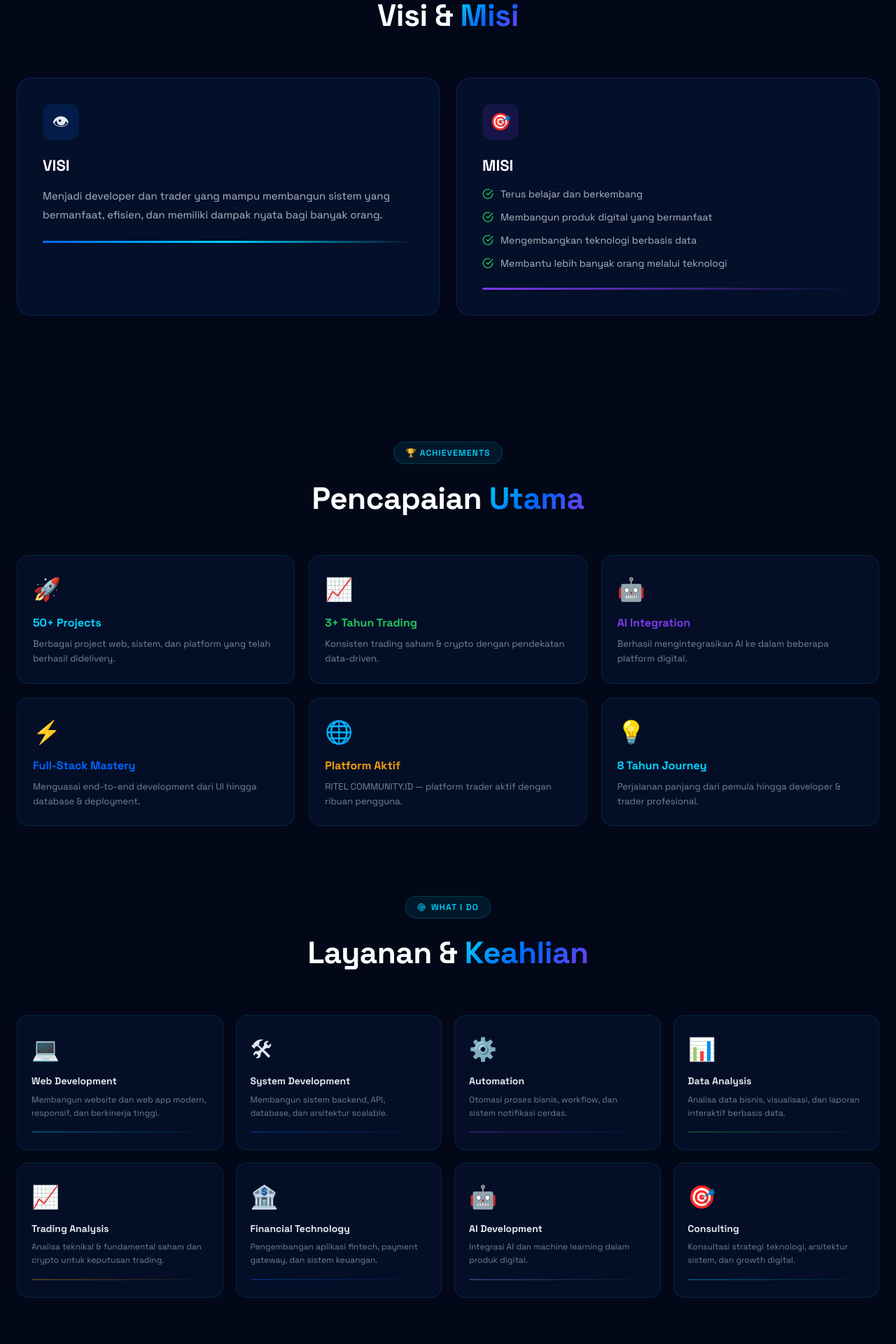
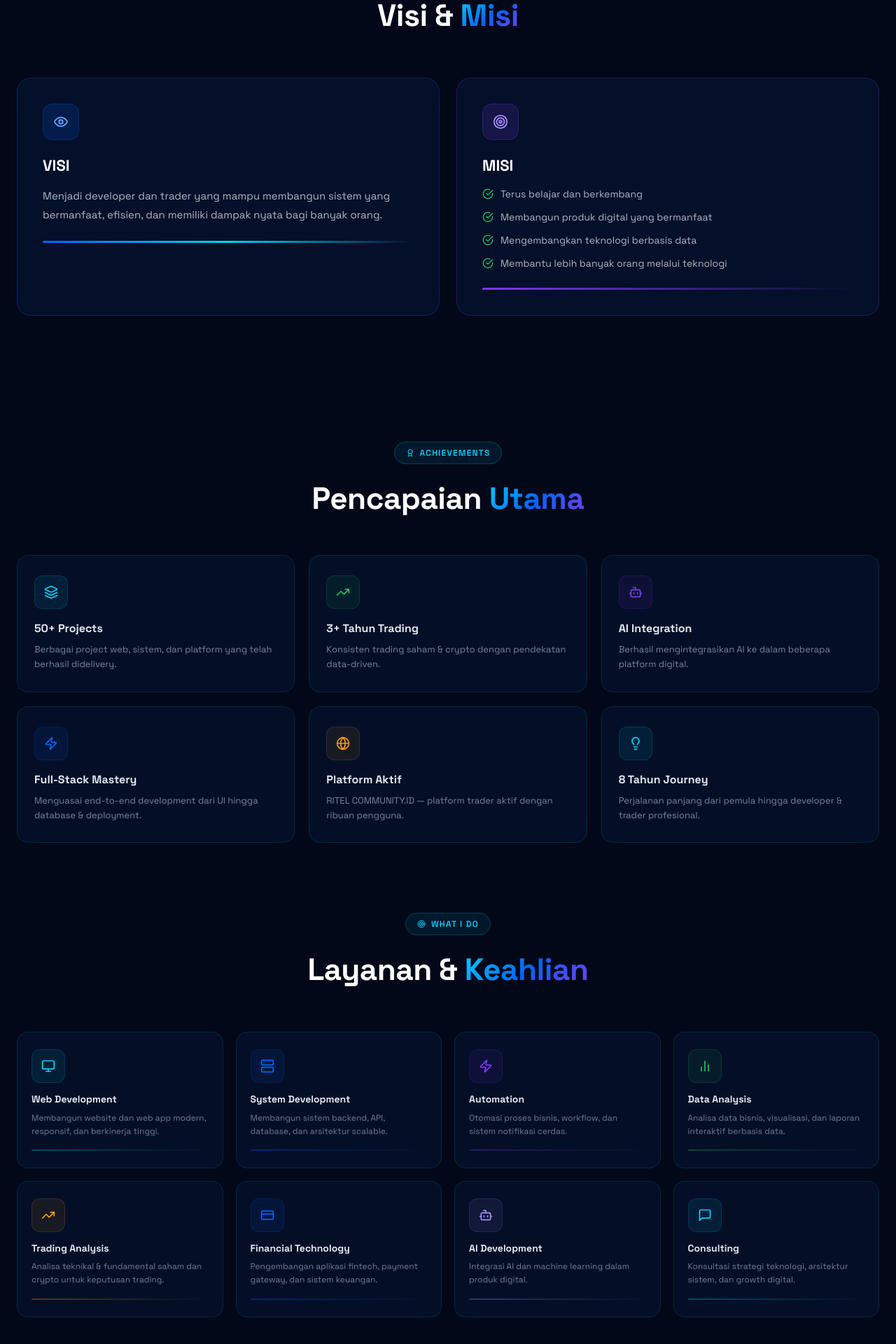
Before and after one commit to pediaboy/portofoliothoriq, a Next.js app: page / in a window 1280 px wide. Shown: the part 4808-6728 px from the top of the page at 70% size. Built offline with nearby package versions, Linux system fonts and the light colour scheme.

Commit message:
refactor: replace all emoji with lucide icons

```diff
--- a/app/sections/MarketSection.tsx
+++ b/app/sections/MarketSection.tsx
@@ -1,12 +1,12 @@
 'use client'
-import { useEffect, useRef, useState } from 'react'
-import { Eye, Target, CheckCircle } from 'lucide-react'
+import { useRef, useState, useEffect } from 'react'
+import { Eye, Target, CheckCircle, Monitor, Server, Zap, BarChart2, TrendingUp, CreditCard, Bot, MessageSquare, Award, Globe, Lightbulb, Layers, Clock } from 'lucide-react'
 
 function useReveal() {
   const ref = useRef<HTMLDivElement>(null)
   const [visible, setVisible] = useState(false)
   useEffect(() => {
-    const obs = new IntersectionObserver(([e]) => { if (e.isIntersecting) { setVisible(true); obs.disconnect() } }, { threshold: 0.1 })
+    const obs = new IntersectionObserver(([e]) => { if (e.isIntersecting) { setVisible(true); obs.disconnect() } }, { threshold: 0.08 })
     if (ref.current) obs.observe(ref.current)
     return () => obs.disconnect()
   }, [])
@@ -14,26 +14,35 @@ function useReveal() {
 }
 
 const services = [
-  { title: 'Web Development', icon: '💻', desc: 'Membangun website dan web app modern, responsif, dan berkinerja tinggi.', color: '#00d4ff' },
-  { title: 'System Development', icon: '🛠', desc: 'Membangun sistem backend, API, database, dan arsitektur scalable.', color: '#0066ff' },
-  { title: 'Automation', icon: '⚙️', desc: 'Otomasi proses bisnis, workflow, dan sistem notifikasi cerdas.', color: '#7c3aed' },
-  { title: 'Data Analysis', icon: '📊', desc: 'Analisa data bisnis, visualisasi, dan laporan interaktif berbasis data.', color: '#22c55e' },
-  { title: 'Trading Analysis', icon: '📈', desc: 'Analisa teknikal & fundamental saham dan crypto untuk keputusan trading.', color: '#f59e0b' },
-  { title: 'Financial Technology', icon: '🏦', desc: 'Pengembangan aplikasi fintech, payment gateway, dan sistem keuangan.', color: '#0066ff' },
-  { title: 'AI Development', icon: '🤖', desc: 'Integrasi AI dan machine learning dalam produk digital.', color: '#a78bfa' },
-  { title: 'Consulting', icon: '🎯', desc: 'Konsultasi strategi teknologi, arsitektur sistem, dan growth digital.', color: '#00d4ff' },
+  { title: 'Web Development', icon: <Monitor size={20} />, desc: 'Membangun website dan web app modern, responsif, dan berkinerja tinggi.', color: '#00d4ff' },
+  { title: 'System Development', icon: <Server size={20} />, desc: 'Membangun sistem backend, API, database, dan arsitektur scalable.', color: '#0066ff' },
+  { title: 'Automation', icon: <Zap size={20} />, desc: 'Otomasi proses bisnis, workflow, dan sistem notifikasi cerdas.', color: '#7c3aed' },
+  { title: 'Data Analysis', icon: <BarChart2 size={20} />, desc: 'Analisa data bisnis, visualisasi, dan laporan interaktif berbasis data.', color: '#22c55e' },
+  { title: 'Trading Analysis', icon: <TrendingUp size={20} />, desc: 'Analisa teknikal & fundamental saham dan crypto untuk keputusan trading.', color: '#f59e0b' },
+  { title: 'Financial Technology', icon: <CreditCard size={20} />, desc: 'Pengembangan aplikasi fintech, payment gateway, dan sistem keuangan.', color: '#0066ff' },
+  { title: 'AI Development', icon: <Bot size={20} />, desc: 'Integrasi AI dan machine learning dalam produk digital.', color: '#a78bfa' },
+  { title: 'Consulting', icon: <MessageSquare size={20} />, desc: 'Konsultasi strategi teknologi, arsitektur sistem, dan growth digital.', color: '#00d4ff' },
+]
+
+const achievements = [
+  { icon: <Layers size={20} />, title: '50+ Projects', desc: 'Berbagai project web, sistem, dan platform yang telah berhasil didelivery.', color: '#00d4ff' },
+  { icon: <TrendingUp size={20} />, title: '3+ Tahun Trading', desc: 'Konsisten trading saham & crypto dengan pendekatan data-driven.', color: '#22c55e' },
+  { icon: <Bot size={20} />, title: 'AI Integration', desc: 'Berhasil mengintegrasikan AI ke dalam beberapa platform digital.', color: '#7c3aed' },
+  { icon: <Zap size={20} />, title: 'Full-Stack Mastery', desc: 'Menguasai end-to-end development dari UI hingga database & deployment.', color: '#0066ff' },
+  { icon: <Globe size={20} />, title: 'Platform Aktif', desc: 'RITEL COMMUNITY.ID — platform trader aktif dengan ribuan pengguna.', color: '#f59e0b' },
+  { icon: <Lightbulb size={20} />, title: '8 Tahun Journey', desc: 'Perjalanan panjang dari pemula hingga developer & trader profesional.', color: '#00d4ff' },
+]
+
+const missions = [
+  'Terus belajar dan berkembang',
+  'Membangun produk digital yang bermanfaat',
+  'Mengembangkan teknologi berbasis data',
+  'Membantu lebih banyak orang melalui teknologi',
 ]
 
 export default function MarketSection() {
   const { ref, visible } = useReveal()
   const [hovered, setHovered] = useState<number | null>(null)
-
-  const missions = [
-    'Terus belajar dan berkembang',
-    'Membangun produk digital yang bermanfaat',
-    'Mengembangkan teknologi berbasis data',
-    'Membantu lebih banyak orang melalui teknologi',
-  ]
 
   return (
     <>
@@ -41,7 +50,9 @@ export default function MarketSection() {
       <section id="vision" ref={ref} style={{ padding: '100px 24px', position: 'relative' }}>
         <div style={{ maxWidth: 1280, margin: '0 auto' }}>
           <div style={{ textAlign: 'center', marginBottom: 56, opacity: visible ? 1 : 0, transform: visible ? 'none' : 'translateY(24px)', transition: 'all 0.7s ease' }}>
-            <div className="section-label" style={{ display: 'inline-flex', justifyContent: 'center' }}><Eye size={12} /> Vision & Mission</div>
+            <div className="section-label" style={{ display: 'inline-flex', justifyContent: 'center' }}>
+              <Eye size={12} /> Vision & Mission
+            </div>
             <h2 style={{ fontSize: 'clamp(28px,4vw,44px)', fontWeight: 800, color: '#fff', letterSpacing: '-0.5px' }}>
               Visi & <span className="gradient-text">Misi</span>
             </h2>
@@ -50,7 +61,9 @@ export default function MarketSection() {
           <div style={{ display: 'grid', gridTemplateColumns: '1fr 1fr', gap: 24, marginBottom: 80 }} className="vm-grid">
             {/* Vision */}
             <div style={{ background: 'rgba(7,20,51,0.65)', border: '1px solid rgba(0,102,255,0.25)', borderRadius: 20, padding: 36, backdropFilter: 'blur(24px)', opacity: visible ? 1 : 0, transform: visible ? 'none' : 'translateX(-24px)', transition: 'all 0.8s ease 0.1s' }}>
-              <div style={{ width: 52, height: 52, borderRadius: 14, background: 'rgba(0,102,255,0.15)', display: 'flex', alignItems: 'center', justifyContent: 'center', fontSize: 24, marginBottom: 20 }}>👁</div>
+              <div style={{ width: 52, height: 52, borderRadius: 14, background: 'rgba(0,102,255,0.15)', border: '1px solid rgba(0,102,255,0.25)', display: 'flex', alignItems: 'center', justifyContent: 'center', color: '#60a5fa', marginBottom: 20 }}>
+                <Eye size={22} />
+              </div>
               <h3 style={{ fontSize: 22, fontWeight: 700, color: '#fff', marginBottom: 14 }}>VISI</h3>
               <p style={{ fontSize: 15, lineHeight: 1.75, color: 'rgba(203,213,225,0.85)' }}>
                 Menjadi developer dan trader yang mampu membangun sistem yang bermanfaat, efisien, dan memiliki dampak nyata bagi banyak orang.
@@ -60,7 +73,9 @@ export default function MarketSection() {
 
             {/* Mission */}
             <div style={{ background: 'rgba(7,20,51,0.65)', border: '1px solid rgba(124,58,237,0.25)', borderRadius: 20, padding: 36, backdropFilter: 'blur(24px)', opacity: visible ? 1 : 0, transform: visible ? 'none' : 'translateX(24px)', transition: 'all 0.8s ease 0.2s' }}>
-              <div style={{ width: 52, height: 52, borderRadius: 14, background: 'rgba(124,58,237,0.15)', display: 'flex', alignItems: 'center', justifyContent: 'center', fontSize: 24, marginBottom: 20 }}>🎯</div>
+              <div style={{ width: 52, height: 52, borderRadius: 14, background: 'rgba(124,58,237,0.15)', border: '1px solid rgba(124,58,237,0.25)', display: 'flex', alignItems: 'center', justifyContent: 'center', color: '#a78bfa', marginBottom: 20 }}>
+                <Target size={22} />
+              </div>
               <h3 style={{ fontSize: 22, fontWeight: 700, color: '#fff', marginBottom: 14 }}>MISI</h3>
               <div style={{ display: 'flex', flexDirection: 'column', gap: 12 }}>
                 {missions.map((m, i) => (
@@ -80,30 +95,27 @@ export default function MarketSection() {
       <section id="achievements" style={{ padding: '0 24px 100px', position: 'relative' }}>
         <div style={{ maxWidth: 1280, margin: '0 auto' }}>
           <div style={{ textAlign: 'center', marginBottom: 48 }}>
-            <div className="section-label" style={{ display: 'inline-flex', justifyContent: 'center' }}>🏆 Achievements</div>
+            <div className="section-label" style={{ display: 'inline-flex', justifyContent: 'center' }}>
+              <Award size={12} /> Achievements
+            </div>
             <h2 style={{ fontSize: 'clamp(28px,4vw,44px)', fontWeight: 800, color: '#fff', letterSpacing: '-0.5px' }}>
               Pencapaian <span className="gradient-text">Utama</span>
             </h2>
           </div>
 
           <div style={{ display: 'grid', gridTemplateColumns: 'repeat(3,1fr)', gap: 20 }} className="ach-grid">
-            {[
-              { icon: '🚀', title: '50+ Projects', desc: 'Berbagai project web, sistem, dan platform yang telah berhasil didelivery.', color: '#00d4ff' },
-              { icon: '📈', title: '3+ Tahun Trading', desc: 'Konsisten trading saham & crypto dengan pendekatan data-driven.', color: '#22c55e' },
-              { icon: '🤖', title: 'AI Integration', desc: 'Berhasil mengintegrasikan AI ke dalam beberapa platform digital.', color: '#7c3aed' },
-              { icon: '⚡', title: 'Full-Stack Mastery', desc: 'Menguasai end-to-end development dari UI hingga database & deployment.', color: '#0066ff' },
-              { icon: '🌐', title: 'Platform Aktif', desc: 'RITEL COMMUNITY.ID — platform trader aktif dengan ribuan pengguna.', color: '#f59e0b' },
-              { icon: '💡', title: '8 Tahun Journey', desc: 'Perjalanan panjang dari pemula hingga developer & trader profesional.', color: '#00d4ff' },
-            ].map((a, i) => (
+            {achievements.map((a, i) => (
               <div key={i} style={{
-                background: 'rgba(7,20,51,0.6)', border: `1px solid rgba(0,212,255,0.12)`,
-                borderRadius: 16, padding: '24px 22px', backdropFilter: 'blur(16px)',
+                background: 'rgba(7,20,51,0.6)', border: '1px solid rgba(0,212,255,0.12)',
+                borderRadius: 16, padding: '28px 24px', backdropFilter: 'blur(16px)',
                 transition: 'all 0.3s ease',
               }}
               onMouseEnter={e => { (e.currentTarget as HTMLElement).style.borderColor = `${a.color}40`; (e.currentTarget as HTMLElement).style.transform = 'translateY(-4px)'; (e.currentTarget as HTMLElement).style.boxShadow = `0 12px 40px rgba(0,0,0,0.3)` }}
               onMouseLeave={e => { (e.currentTarget as HTMLElement).style.borderColor = 'rgba(0,212,255,0.12)'; (e.currentTarget as HTMLElement).style.transform = 'none'; (e.currentTarget as HTMLElement).style.boxShadow = 'none' }}>
-                <div style={{ fontSize: 32, marginBottom: 12 }}>{a.icon}</div>
-                <div style={{ fontSize: 16, fontWeight: 700, color: a.color, marginBottom: 8 }}>{a.title}</div>
+                <div style={{ width: 48, height: 48, borderRadius: 12, background: `${a.color}15`, border: `1px solid ${a.color}25`, display: 'flex', alignItems: 'center', justifyContent: 'center', color: a.color, marginBottom: 16 }}>
+                  {a.icon}
+                </div>
+                <div style={{ fontSize: 16, fontWeight: 700, color: '#e2e8f0', marginBottom: 8 }}>{a.title}</div>
                 <div style={{ fontSize: 13, color: 'rgba(148,163,184,0.8)', lineHeight: 1.6 }}>{a.desc}</div>
               </div>
             ))}
@@ -136,7 +148,9 @@ export default function MarketSection() {
                   transform: hovered === i ? 'translateY(-5px)' : 'none',
                   boxShadow: hovered === i ? `0 12px 40px rgba(0,0,0,0.35), 0 0 24px ${s.color}15` : 'none',
                 }}>
-                <div style={{ fontSize: 32, marginBottom: 12 }}>{s.icon}</div>
+                <div style={{ width: 48, height: 48, borderRadius: 12, background: `${s.color}15`, border: `1px solid ${s.color}25`, display: 'flex', alignItems: 'center', justifyContent: 'center', color: s.color, marginBottom: 14 }}>
+                  {s.icon}
+                </div>
                 <div style={{ fontSize: 14, fontWeight: 700, color: '#e2e8f0', marginBottom: 8, lineHeight: 1.3 }}>{s.title}</div>
                 <div style={{ fontSize: 12, color: 'rgba(148,163,184,0.75)', lineHeight: 1.6 }}>{s.desc}</div>
                 <div style={{ marginTop: 16, height: 2, borderRadius: 1, background: `linear-gradient(90deg, ${s.color}, transparent)`, opacity: hovered === i ? 1 : 0.3, transition: 'opacity 0.3s' }} />
```
